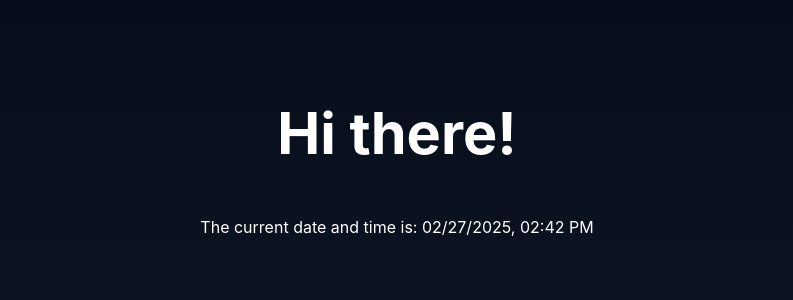
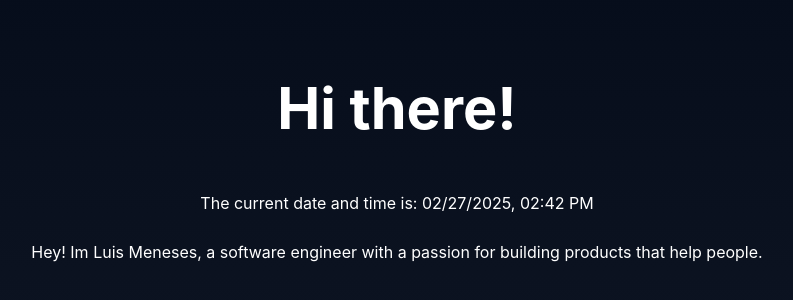
Before and after one commit to imenesesl/uv-1-2025, a React app in the folder packages/chat-ui/: page / in a window 1280 px wide. Shown: the part 242-542 px from the top of the page, without its empty margins (243-1036 px from the left). Built offline with nearby package versions, Linux system fonts and the light colour scheme; the HTML template or start-up script is replaced by a standard one.

Commit message:
Add personal introduction to App.tsx

```diff
--- a/packages/chat-ui/src/App.tsx
+++ b/packages/chat-ui/src/App.tsx
@@ -13,6 +13,10 @@ export default function App() {
     <div className={styles.content}>
       <h1>Hi there!</h1>
       <p>The current date and time is: {currentDate}</p>
+      <p>
+        Hey! Im Luis Meneses, a software engineer with a passion for building
+        products that help people.
+      </p>
     </div>
   );
 }
```
